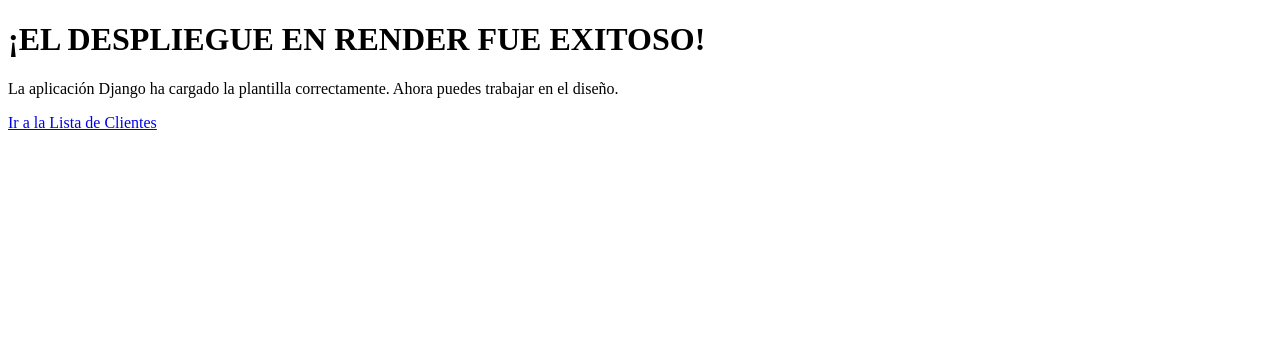
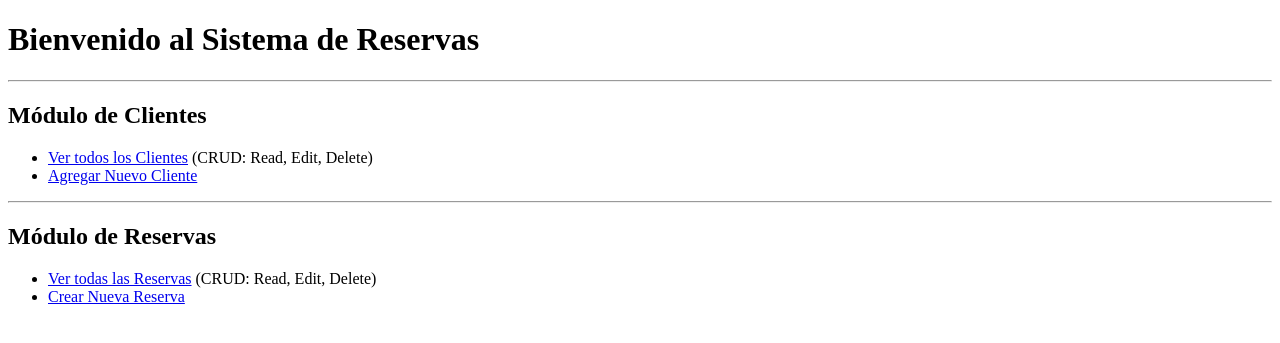
Before and after one commit to Marko1910/reservas_App, a Django app: page / in a window 1280 px wide. Shown: the top 343 px of the page. Run offline with Django 5.2, Linux system fonts and the light colour scheme.

Commit message:
Feature: Agregar pagina index (dashboard)

```diff
--- a/reservas_app/reservas/templates/reservas/home.html
+++ b/reservas_app/reservas/templates/reservas/home.html
@@ -2,12 +2,36 @@
 <html lang="es">
 <head>
     <meta charset="UTF-8">
-    <title>Página de Inicio</title>
+    <title>Menú Principal</title>
 </head>
 <body>
-    <h1>¡EL DESPLIEGUE EN RENDER FUE EXITOSO!</h1>
-    <p>La aplicación Django ha cargado la plantilla correctamente. Ahora puedes trabajar en el diseño.</p>
+    <h1>Bienvenido al Sistema de Reservas</h1>
 
-    <p><a href="{% url 'lista_clientes' %}">Ir a la Lista de Clientes</a></p>
+    <hr>
+
+    <h2>Módulo de Clientes</h2>
+    <ul>
+        <li>
+            <a href="{% url 'lista_clientes' %}">Ver todos los Clientes</a>
+            (CRUD: Read, Edit, Delete)
+        </li>
+        <li>
+            <a href="{% url 'crear_cliente' %}">Agregar Nuevo Cliente</a>
+        </li>
+    </ul>
+
+    <hr>
+
+    <h2>Módulo de Reservas</h2>
+    <ul>
+        <li>
+            <a href="{% url 'lista_reservas' %}">Ver todas las Reservas</a>
+            (CRUD: Read, Edit, Delete)
+        </li>
+        <li>
+            <a href="{% url 'crear_reserva' %}">Crear Nueva Reserva</a>
+        </li>
+    </ul>
+
 </body>
 </html>
--- a/reservas_app/reservas/urls.py
+++ b/reservas_app/reservas/urls.py
@@ -4,6 +4,7 @@ from . import views
 urlpatterns = [
 
      path('', views.index, name='home'),
+
     # Clientes
     path('clientes/', views.lista_clientes, name='lista_clientes'),
     path('clientes/crear/', views.crear_cliente, name='crear_cliente'),
```
